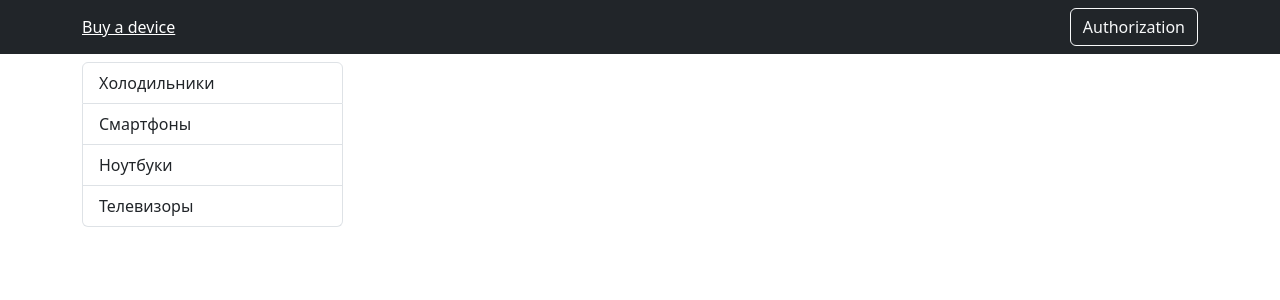
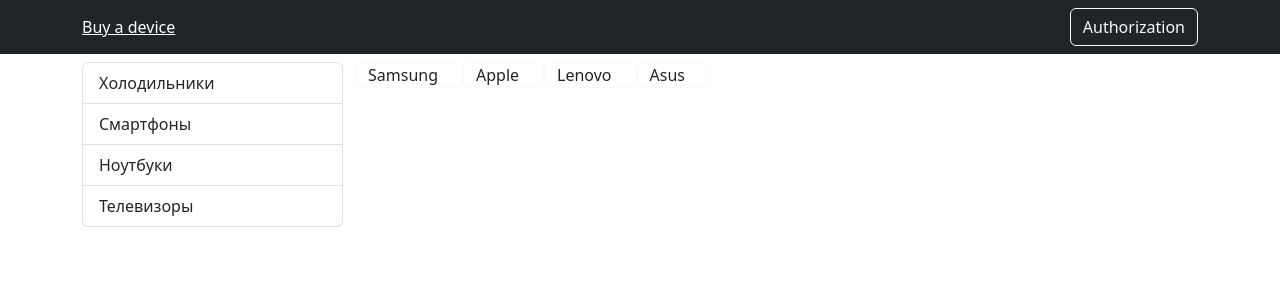
Before and after one commit to KarkenVisualGit/react-typescript-internet-magazine-2023, a React app in the folder online-store/client/: page /shop in a window 1280 px wide. Shown: the top 300 px of the page. Built offline with nearby package versions, Linux system fonts and the light colour scheme.

Commit message:
add BrandBar

```diff
--- a/online-store/client/src/components/BrandBar.tsx
+++ b/online-store/client/src/components/BrandBar.tsx
@@ -1,11 +1,26 @@
 import { observer } from "mobx-react-lite";
 import React from "react";
-import { Row } from "react-bootstrap";
+import { Card, Row } from "react-bootstrap";
 import { useUserContext } from "./AppRouter";
+import { IBrands } from "../store/DeviceStore";
 
 const BrandBar = observer(() => {
   const { device } = useUserContext();
-  return <Row></Row>;
+  return (
+    <Row className="d-flex">
+      {device.brands.map((brand: IBrands) => (
+        <Card
+          style={{ cursor: "pointer", width: "auto" }}
+          onClick={() => device.setSelectedBrand(brand)}
+          border={brand.id === device.selectedBrand?.id ? "danger" : "light"}
+          key={brand.id}
+          className="pe-4"
+        >
+          {brand.name}
+        </Card>
+      ))}
+    </Row>
+  );
 });
 
 export default BrandBar;
--- a/online-store/client/src/pages/Shop.tsx
+++ b/online-store/client/src/pages/Shop.tsx
@@ -1,6 +1,7 @@
 import React from "react";
 import { Col, Container, Row } from "react-bootstrap";
 import TypeBar from "../components/TypeBar";
+import BrandBar from "../components/BrandBar";
 
 const Shop = () => {
   return (
@@ -9,7 +10,9 @@
         <Col md={3}>
           <TypeBar />
         </Col>
-        <Col md={9}></Col>
+        <Col md={9}>
+          <BrandBar />
+        </Col>
       </Row>
     </Container>
   );
--- a/online-store/client/src/store/DeviceStore.tsx
+++ b/online-store/client/src/store/DeviceStore.tsx
@@ -26,6 +26,7 @@
   _brands: IBrands[];
   _devices: Idevices[];
   _selectedType: ITypes | null;
+  _selectedBrand: IBrands | null;
   constructor() {
     this._types = [
       { id: 1, name: "Холодильники" },
@@ -36,6 +37,8 @@
     this._brands = [
       { id: 1, name: "Samsung" },
       { id: 2, name: "Apple" },
+      { id: 3, name: "Lenovo" },
+      { id: 4, name: "Asus" },
     ];
     this._devices = [
       {
@@ -75,6 +78,7 @@
       },
     ];
     this._selectedType = null;
+    this._selectedBrand = null;
     makeAutoObservable(this);
   }
 
@@ -92,6 +96,9 @@
   setSelectedTypes(type: ITypes | null) {
     this._selectedType = type;
   }
+  setSelectedBrand(brand: IBrands | null) {
+    this._selectedBrand = brand;
+  }
 
   get types() {
     return this._types;
@@ -108,4 +115,8 @@
   get selectedType() {
     return this._selectedType;
   }
+
+  get selectedBrand() {
+    return this._selectedBrand;
+  }
 }
```
